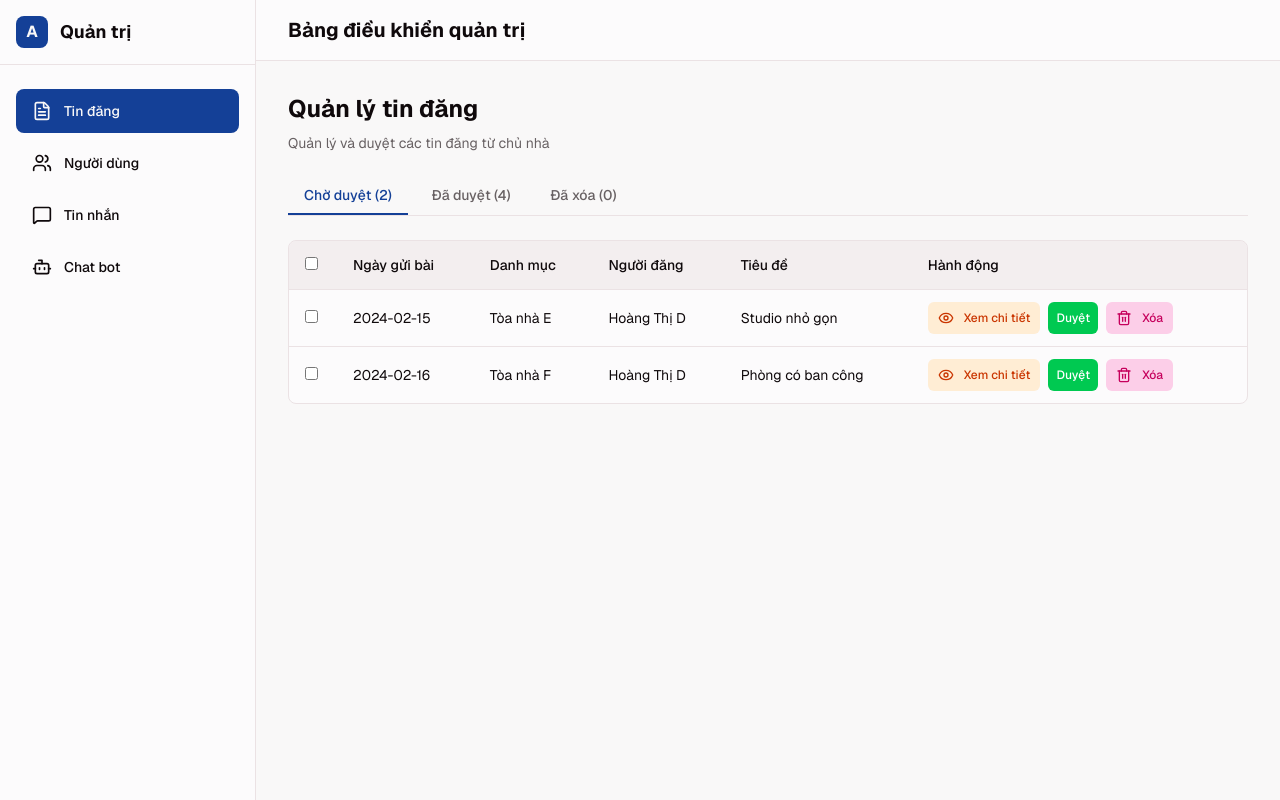
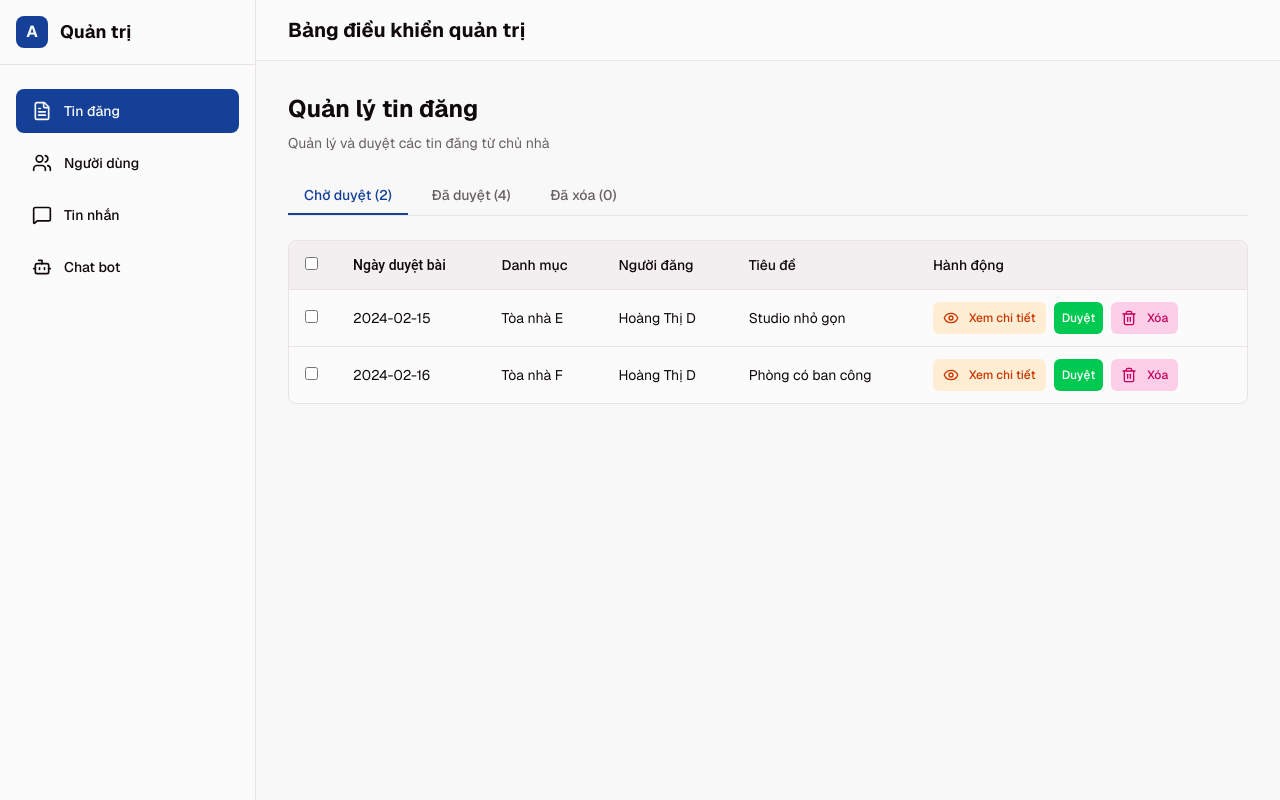
Before and after one commit to laihoangduy2424/dashboardtimtro, a Next.js app: page /dashboard/listings in a window 1280 px wide. Built offline with nearby package versions, Linux system fonts and the light colour scheme.

Commit message:
feat: update listings table header text and font
Change header text to "Ngày duyệt bài" and apply Roboto font.

Co-authored-by: Duy Lại Hoàng <170998843+laihoangduy2424@users.noreply.github.com>

```diff
--- a/app/dashboard/listings/page.tsx
+++ b/app/dashboard/listings/page.tsx
@@ -223,8 +223,8 @@ export default function ListingsPage() {
                   />
                 )}
               </th>
-              <th className="px-4 py-3 text-left text-sm font-medium text-foreground">
-                Ngày gửi bài
+              <th className="px-4 py-3 text-left text-sm font-medium text-foreground" style={{ fontFamily: '"Roboto", sans-serif' }}>
+                Ngày duyệt bài
               </th>
               <th className="px-4 py-3 text-left text-sm font-medium text-foreground">
                 Danh mục
```
